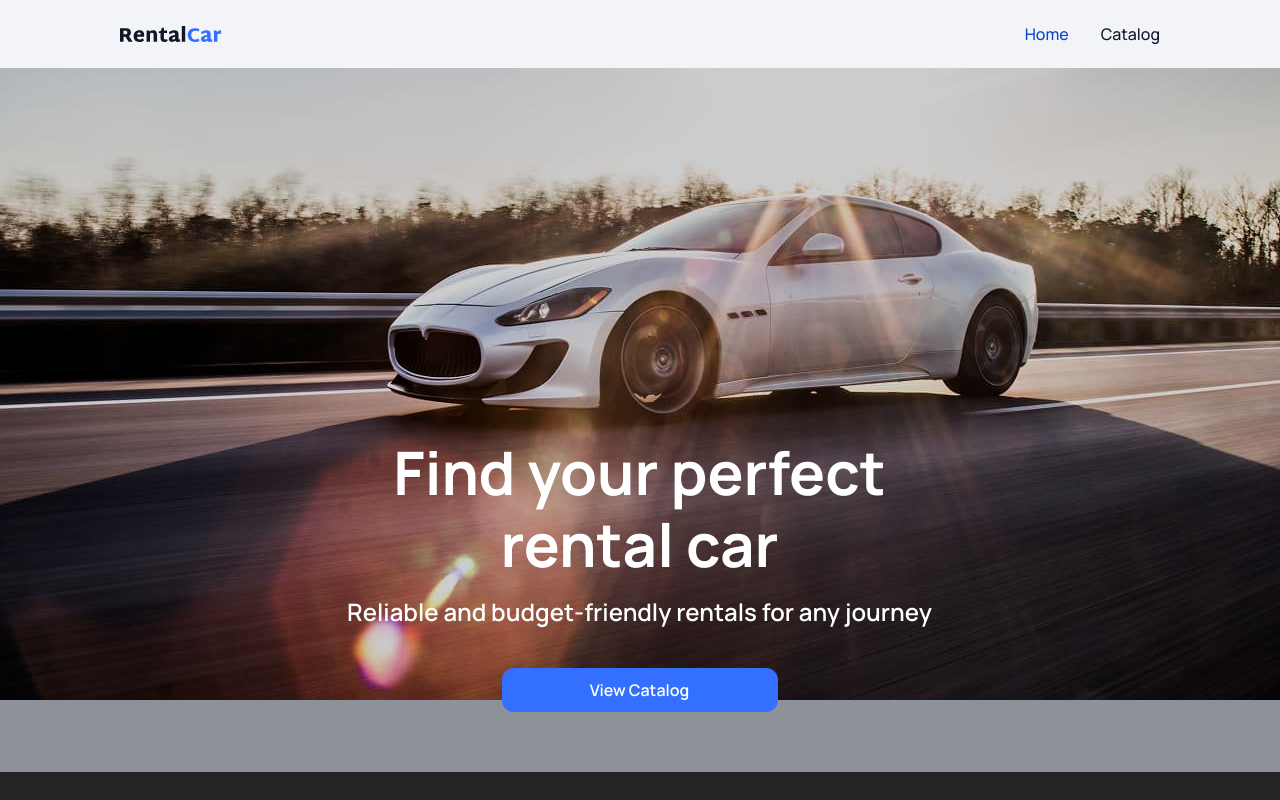
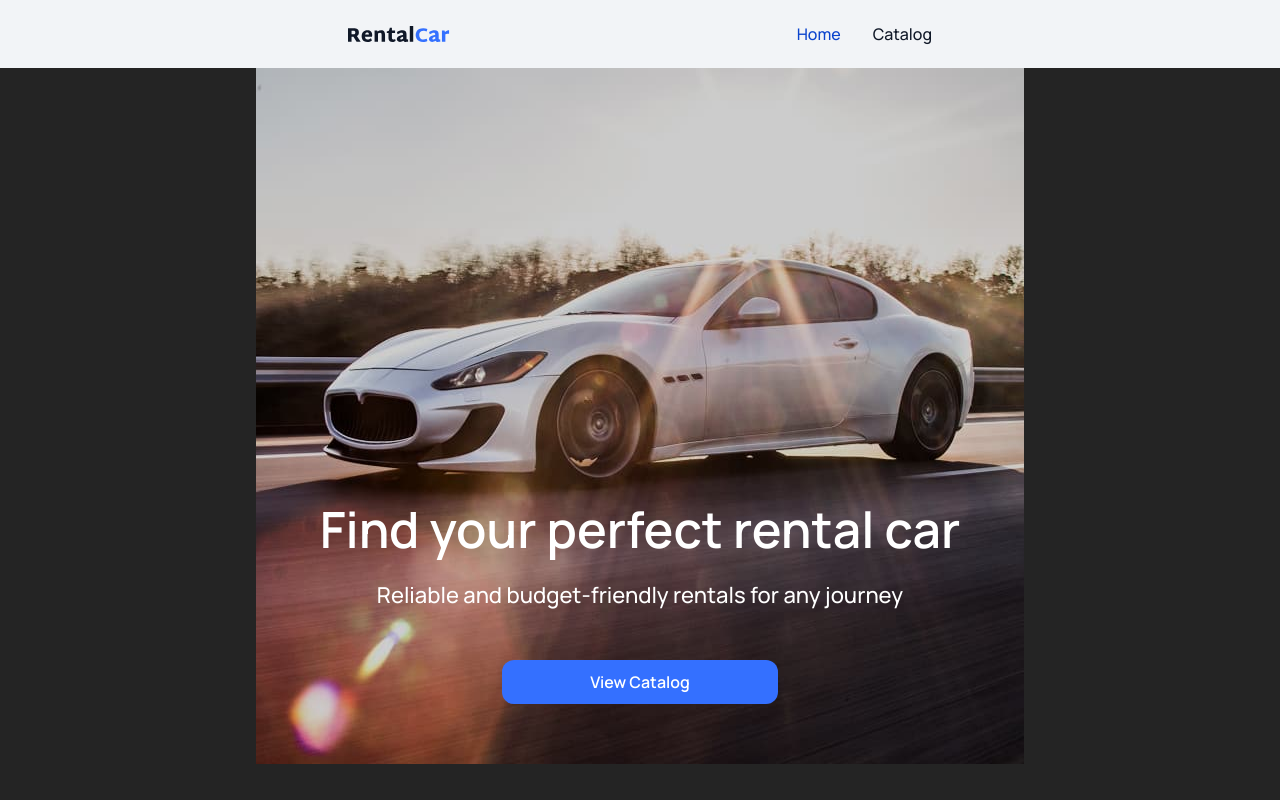
Before and after one commit to Vitalii-Artiukh/rental-car, a React (Vite) app: page / in a window 1280 px wide. Built offline with nearby package versions, Linux system fonts and the light colour scheme.

Commit message:
adaptive-inProcess

```diff
--- a/package.json
+++ b/package.json
@@ -18,6 +18,7 @@
     "react-datepicker": "^8.2.0",
     "react-dom": "^18.3.1",
     "react-hot-toast": "^2.5.2",
+    "react-icons": "^5.5.0",
     "react-loader-spinner": "^6.1.6",
     "react-redux": "^9.2.0",
     "react-router-dom": "^7.1.3",
--- a/src/components/App/App.jsx
+++ b/src/components/App/App.jsx
@@ -1,7 +1,7 @@
 import { Route, Routes } from "react-router-dom";
 import { lazy } from "react";
 
-import GeneralWrapper from "../ui/Layout.jsx";
+import Layout from "../ui/Layout.jsx";
 import ToastProp from "../ui/ToastProp/ToastProp.jsx";
 const DetailsPage = lazy(() => import("../../pages/DetailsPage/DetailsPage"));
 const NotFoundPage = lazy(() =>
@@ -15,7 +15,7 @@ function App() {
     <>
       <ToastProp />
       <Routes>
-        <Route path="/" element={<GeneralWrapper />}>
+        <Route path="/" element={<Layout />}>
           <Route path="/" element={<HomePage />} />
           <Route path="/catalog" element={<CatalogPage />} />
           <Route path="/details/:id" element={<DetailsPage />} />
--- a/src/components/CarsList/CarsList.module.css
+++ b/src/components/CarsList/CarsList.module.css
@@ -1,9 +1,11 @@
 .carListWrapper {
-  padding: 160px 120px 32px;
+  padding: 160px 0 32px;
+  /* padding: 160px 120px 32px; */
   margin: 0;
   display: flex;
   flex-wrap: wrap;
   gap: 48px 32px;
+  /* background-color: var(--white); */
 }
 
 .moreBtn {
--- a/src/components/FormFilter/FormFilter.jsx
+++ b/src/components/FormFilter/FormFilter.jsx
@@ -18,10 +18,10 @@ const FormFilter = () => {
   const globalFilter = useSelector(selectorFilter);
   const page = useSelector(carsSelect.selectorPage);
 
-  const [localFilter, setLocalfilter] = useState(null);
+  const [localFilter, setLocalFilter] = useState(null);
 
   const handleChange = (name, value) => {
-    setLocalfilter((prev) => ({
+    setLocalFilter((prev) => ({
       ...prev,
       [name]: name.includes("Mileage")
         ? Number(value.replace(/\D/g, "")) || ""
@@ -62,11 +62,11 @@ const FormFilter = () => {
     if (location.pathname === "/catalog") {
       dispatch(fetchCars({ page, ...globalFilter }));
     }
-  }, [page, globalFilter, location.pathname]);
+  }, [page, globalFilter, dispatch, location.pathname]);
 
   // reset all filters
   const reset = () => {
-    setLocalfilter(null);
+    setLocalFilter(null);
     dispatch(resetFilters());
     dispatch(setPage(1));
     setTimeout(() => {
@@ -79,14 +79,6 @@ const FormFilter = () => {
 
   return (
     <form className={css.formStopped} onSubmit={handleSubmit}>
-      <Button
-        type="button"
-        variant="transparent"
-        className={css.resetBtn}
-        onClick={reset}
-      >
-        Reset all filters
-      </Button>
       <div className={css.formWrapper}>
         <CustomSelect
           name={"brand"}
@@ -132,9 +124,20 @@ const FormFilter = () => {
           }
           handleChange={(name, val) => handleChange(name, val)}
         />
-        <Button className={css.btnSubmit} type="submit">
-          Search
-        </Button>
+        {localFilter ? (
+          <Button className={css.btnSubmit} type="submit">
+            Search
+          </Button>
+        ) : (
+          <Button
+            type="button"
+            variant="transparent"
+            className={css.resetBtn}
+            onClick={reset}
+          >
+            Reset filters
+          </Button>
+        )}
       </div>
     </form>
   );
--- a/src/components/FormFilter/FormFilter.module.css
+++ b/src/components/FormFilter/FormFilter.module.css
@@ -3,13 +3,14 @@
   /* left: calc(50% - 466px); */
   background-color: var(--white);
   padding-top: 16px;
-  width: 1440px;
+  width: 1200px;
+  /* width: 100%; */
   z-index: 999;
 }
 
 .resetBtn {
-  margin: 0 auto 16px;
-  width: 200px;
+  margin-left: 16px;
+  /* width: 200px; */
   border: 1px solid var(--gray-light);
   background-color: var(--inputs);
 }
--- a/src/components/Header/Header.module.css
+++ b/src/components/Header/Header.module.css
@@ -11,9 +11,9 @@
   display: flex;
   flex-direction: row;
   align-items: center;
-  height: 68px;
-  max-width: 1440px;
-  padding: 26px 120px;
+  height: 48px;
+  max-width: 320px;
+  padding: 16px 20px;
   margin: 0 auto;
 }
 
@@ -21,6 +21,21 @@
   width: 104px;
   height: 16px;
   margin-right: auto;
+}
+
+@media screen and (min-width: 768px) {
+  .headerContainer {
+    height: 68px;
+    max-width: 768px;
+    padding: 26px 92px;
+  }
+}
+
+@media screen and (min-width: 1440px) {
+  .headerContainer {
+    max-width: 1440px;
+    padding: 26px 120px;
+  }
 }
 
 .link:hover,
--- a/src/components/ui/Container/Container.jsx
+++ b/src/components/ui/Container/Container.jsx
@@ -1,7 +1,16 @@
+import { matchPath, useLocation } from "react-router-dom";
 import css from "./Container.module.css";
+import clsx from "clsx";
 
 const Container = ({ children }) => {
-  return <div className={css.container}>{children}</div>;
+  const { pathname } = useLocation();
+
+  const isHome = matchPath("/", pathname);
+  return (
+    <div className={clsx(isHome ? css.homePageContainer : css.container)}>
+      {children}
+    </div>
+  );
 };
 
 export default Container;
--- a/src/components/ui/Container/Container.module.css
+++ b/src/components/ui/Container/Container.module.css
@@ -1,22 +1,41 @@
-.container {
-  /* width: 320px; */
+.container,
+.homePageContainer {
+  width: 320px;
+  padding: 48px 20px 0;
   margin: 0 auto;
-  /* padding: 0 20px; */
-  /* height: 100vh; */
+  height: 100%;
   background-color: var(--white);
 }
 
-/*@media screen and (min-width: 768px) {
-  .container {
+.homePageContainer {
+  background-color: var(--gray);
+}
+
+@media screen and (min-width: 768px) {
+  .container,
+  .homePageContainer {
     width: 768px;
-    padding: 0 32px;
+    padding: 68px 56px 0;
   }
-} */
+  .homePageContainer {
+    background-image: image-set(
+      url("../../../assets/Picture@1x.jpg") 1x,
+      url("../../../assets/Picture@2x.jpg") 2x
+    );
+    background-repeat: no-repeat;
+    background-position: left -400px top 68px;
+    background-size: 1440px;
+  }
+}
 
 @media screen and (min-width: 1440px) {
-  .container {
+  .container,
+  .homePageContainer {
     width: 1440px;
-    padding-top: 68px;
-    /* margin: 0 auto; */
+    padding: 68px 120px 0;
+  }
+  .homePageContainer {
+    background-position: center top 68px;
+    padding: 0 120px;
   }
 }
--- a/src/components/ui/Icon/Icon.jsx
+++ b/src/components/ui/Icon/Icon.jsx
@@ -1,4 +1,6 @@
 import mySprite from "../../../assets/mainSvg.svg";
+import { TbCarGarage } from "react-icons/tb";
+import { GiHamburgerMenu } from "react-icons/gi";
 
 const Icon = ({ name, fill, stroke, width = 16, height = 16, className }) => {
   return (
@@ -15,3 +17,12 @@ const Icon = ({ name, fill, stroke, width = 16, height = 16, className }) => {
 };
 
 export default Icon;
+
+export const IconsReact = () => {
+  return (
+    <div>
+      <TbCarGarage />
+      <GiHamburgerMenu />
+    </div>
+  );
+};
--- a/src/components/ui/Layout.jsx
+++ b/src/components/ui/Layout.jsx
@@ -4,11 +4,10 @@ import Container from "./Container/Container";
 import { Outlet } from "react-router-dom";
 import Loader from "./Loader/Loader";
 
-const GeneralWrapper = () => {
+const Layout = () => {
   return (
     <>
       <Header />
-
       <main>
         <Container>
           <Suspense fallback={<Loader />}>
@@ -20,4 +19,4 @@ const GeneralWrapper = () => {
   );
 };
 
-export default GeneralWrapper;
+export default Layout;
--- a/src/pages/CatalogPage/CatalogPage.module.css
+++ b/src/pages/CatalogPage/CatalogPage.module.css
@@ -1,4 +1,5 @@
 .catalogWrapper {
   position: relative;
   /* margin-top: 16px; */
+  /* background-color: var(--white); */
 }
--- a/src/pages/HomePage/HomePage.module.css
+++ b/src/pages/HomePage/HomePage.module.css
@@ -1,49 +1,62 @@
 .homeWrapper {
-  background-color: var(--gray);
-  background-image: image-set(
-    url("../../assets/Picture@1x.jpg") 1x,
-    url("../../assets/Picture@2x.jpg") 2x
-  );
-  background-repeat: no-repeat;
-  background-position: center top 4px;
-  background-size: 1440px;
-
   display: flex;
   flex-direction: column;
   align-items: center;
-  max-width: 1440px;
-  padding: 436px 329px 60px 328px;
+  /* padding: 504px 209px 55px 208px; */
+}
+
+.title {
   text-align: center;
-  margin: 0 auto;
-  align-items: center;
-  /* mix-blend-mode: difference; */
-  /* filter: invert(1); */
+  color: var(--white);
+  font-weight: 600;
+  font-size: 40px;
+  line-height: 1.25;
+  margin-bottom: 20px;
+}
+
+.paragraph {
+  text-align: center;
+  color: var(--white);
+  font-weight: 500;
+  font-size: 20px;
+  margin-bottom: 50px;
 }
 
 .title:hover,
 .paragraph:hover {
   mix-blend-mode: difference;
-  /* filter: invert(1); */
 }
 
+@media screen and (min-width: 768px) {
+  .homeWrapper {
+    padding: 430px 0 60px 0;
+  }
   .title {
-  text-align: center;
-  color: var(--white);
+    font-size: 50px;
+    line-height: 1.25;
+    margin-bottom: 20px;
+    font-weight: 600;
+  }
+  .paragraph {
+    margin-bottom: 50px;
+    font-weight: 500;
+    font-size: 22px;
+  }
+}
+
+@media screen and (min-width: 1440px) {
+  .homeWrapper {
+    padding: 504px 209px 55px 208px;
+  }
+  .title {
     font-weight: 700;
     font-size: 60px;
     line-height: 1.2;
-  background-color: transparent;
     margin-bottom: 16px;
-  /* mix-blend-mode: difference;
-  filter: invert(1); */
   }
-
   .paragraph {
-  text-align: center;
-  color: var(--white);
     font-weight: 600;
     font-size: 24px;
     margin-bottom: 40px;
-  /* mix-blend-mode: difference;
-  filter: invert(1); */
   }
+}
```
Also changed, not shown: 1 other file (tests, documents, lock files or other folders). Lines whose indentation alone changed are shown as unchanged.
